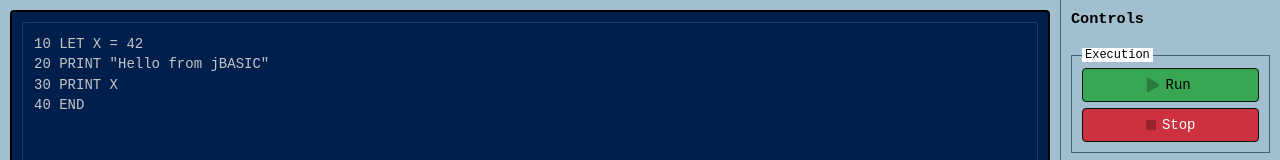
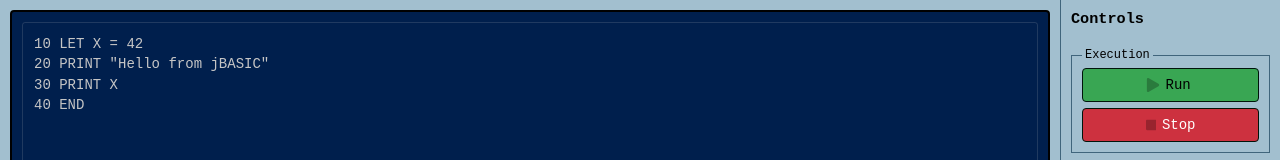
Before and after one commit to dLars99/jbasic, a React (Vite) app: page / in a window 1280 px wide. Shown: the top 160 px of the page. Built offline with nearby package versions, Linux system fonts and the light colour scheme.

Commit message:
fix background on execution title

```diff
--- a/src/styles.css
+++ b/src/styles.css
@@ -123,7 +123,7 @@
 }
 
 .controls .execution-controls .inset-heading {
-  background-color: white;
+  background-color: #a2bfcf;
   padding-left: 3px;
   padding-right: 3px;
   margin: 0;
```
